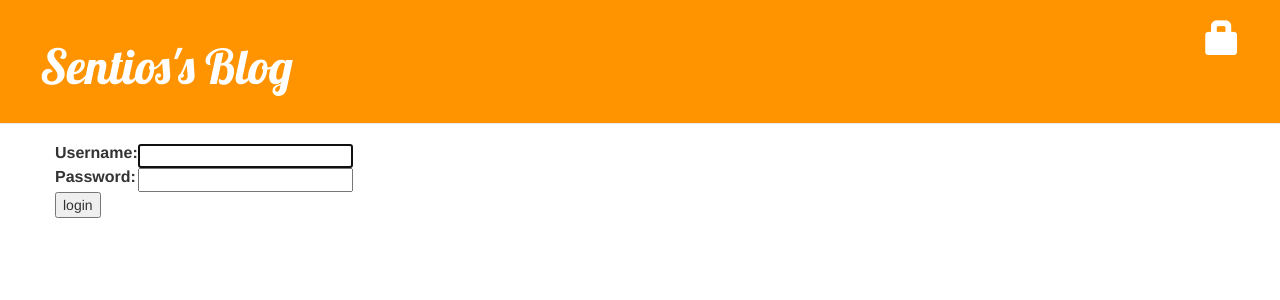
After one commit to SentioMe/Django_Practice1, a Django app: page /accounts/login/ in a window 1280 px wide. The commit adds this page. Shown: the top 300 px of the page. Run offline with Django 3.2, Linux system fonts and the light colour scheme; some libraries are stand-ins or nearby versions.

Commit message:
Add secure system

```diff
--- a/blog/templates/blog/base.html
+++ b/blog/templates/blog/base.html
@@ -10,9 +10,12 @@
 	<body>
 		<div class="page-header">
 			{% if user.is_authenticated %}
-			<a href="{% url 'post_new' %}" class="top-menu"><span class="glyphicon glyphicon-plus"></span></a>
+			    <a href="{% url 'post_new' %}" class="top-menu"><span class="glyphicon glyphicon-plus"></span></a>
+                <a href="{% url 'post_draft_list' %}" class="top-menu"><span class="glyphicon glyphicon-edit"></span></a>
+                <p class="top-menu">Hello {{ user.username }} <small>(<a href="{% url 'logout' %}">Log out</a>)</small></p>
+            {% else %}
+                <a href="{% url 'login' %}" class="top-menu"><span class="glyphicon glyphicon-lock"></span></a>
 			{% endif %}
-			<a href="{% url 'post_draft_list' %}" class="top-menu"><span class="glyphicon glyphicon-edit"></span></a>
 			<h1><a href="/">Sentios's Blog</a></h1>
 		</div>
 		<div class="content container">
--- a/blog/templates/blog/post_detail.html
+++ b/blog/templates/blog/post_detail.html
@@ -9,8 +9,11 @@
         {% else %}
             <a class="btn btn-default" href="{% url 'post_publish' pk=post.pk %}">Publish</a>
         {% endif %}
+
+        {% if user.is_authenticated %}
         <a class="btn btn-default" href="{% url 'post_edit' pk=post.pk %}"><span class="glyphicon glyphicon-pencil"></span></a>
         <a class="btn btn=default" href="{% url 'post_remove' pk=post.pk %}"><span class="glyphicon glyphicon-remove"></span></a>
+        {% endif %}
         <h1>{{ post.title }}</h1>
         <p>{{ post.text|linebreaksbr }}</p>
     </div>
--- /dev/null
+++ b/blog/templates/registration/login.html
@@ -0,0 +1,24 @@
+{% extends "blog/base.html" %}
+
+{% block content %}
+    {% if form.errors %}
+        <p>Your username and password didn't match. Please try again.</p>
+    {% endif %}
+
+    <form method="post" action="{% url 'login' %}">
+    {% csrf_token %}
+        <table>
+        <tr>
+            <td>{{ form.username.label_tag }}</td>
+            <td>{{ form.username }}</td>
+        </tr>
+        <tr>
+            <td>{{ form.password.label_tag }}</td>
+            <td>{{ form.password }}</td>
+        </tr>
+        </table>
+
+        <input type="submit" value="login" />
+        <input type="hidden" name="next" value="{{ next }}" />
+    </form>
+{% endblock %}
--- a/blog/views.py
+++ b/blog/views.py
@@ -2,6 +2,7 @@ from django.shortcuts import render, get_object_or_404, redirect
 from django.utils import timezone
 from .models import Post
 from .forms import PostForm
+from django.contrib.auth.decorators import login_required
 
 # Create your views here.
 
@@ -13,6 +14,7 @@ def post_detail(request, pk):
 	post = get_object_or_404(Post, pk=pk)
 	return render(request, 'blog/post_detail.html', {'post':post})
 
+@login_required
 def post_new(request):
 	if request.method == "POST":
 		form = PostForm(request.POST)
@@ -26,6 +28,7 @@ def post_new(request):
 		form = PostForm()
 	return render(request, 'blog/post_edit.html',{'form':form})
 
+@login_required
 def post_edit(request, pk):
     post = get_object_or_404(Post, pk=pk)
     if request.method == "POST":
@@ -40,6 +43,7 @@ def post_edit(request, pk):
         form = PostForm(instance=post)
     return render(request, 'blog/post_edit.html', {'form': form})
 
+@login_required
 def post_draft_list(request):
     posts = Post.objects.filter(published_date__isnull=True).order_by('created_date')
     return render(request, 'blog/post_draft_list.html', {'posts': posts})
@@ -49,6 +53,7 @@ def post_publish(request, pk):
     post.publish()
     return redirect('post_detail', pk=pk)
 
+@login_required
 def post_remove(request, pk):
     post = get_object_or_404(Post, pk=pk)
     post.delete()
--- a/testsite/settings.py
+++ b/testsite/settings.py
@@ -14,6 +14,8 @@ import os
 
 # Build paths inside the project like this: os.path.join(BASE_DIR, ...)
 BASE_DIR = os.path.dirname(os.path.dirname(os.path.abspath(__file__)))
+
+LOGIN_REDIRECT_URL ='/'
 
 
 # Quick-start development settings - unsuitable for production
--- a/testsite/urls.py
+++ b/testsite/urls.py
@@ -16,11 +16,15 @@ Including another URLconf
 from django.conf.urls import include, url
 from django.contrib import admin
 
+from django.contrib.auth import views
+
 urlpatterns = [
     # Examples:
     #  url(r'^$', 'mysite.views.home', name='home'),
     #  url(r'^blog/', include('blog.urls')),
 
     url(r'^admin/', include(admin.site.urls)),
-    url(r'', include('blog.urls'))
+    url(r'^accounts/login/$', views.login, name='login'),
+    url(r'^accounts/logout/$', views.logout, name='logout', kwargs={'next_page':'/'}),
+    url(r'', include('blog.urls')),
 ]
```
